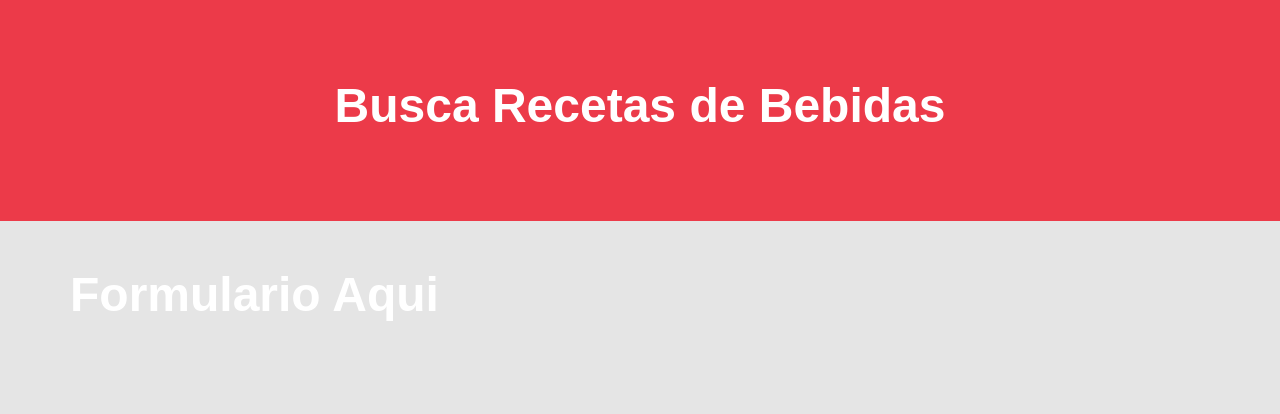
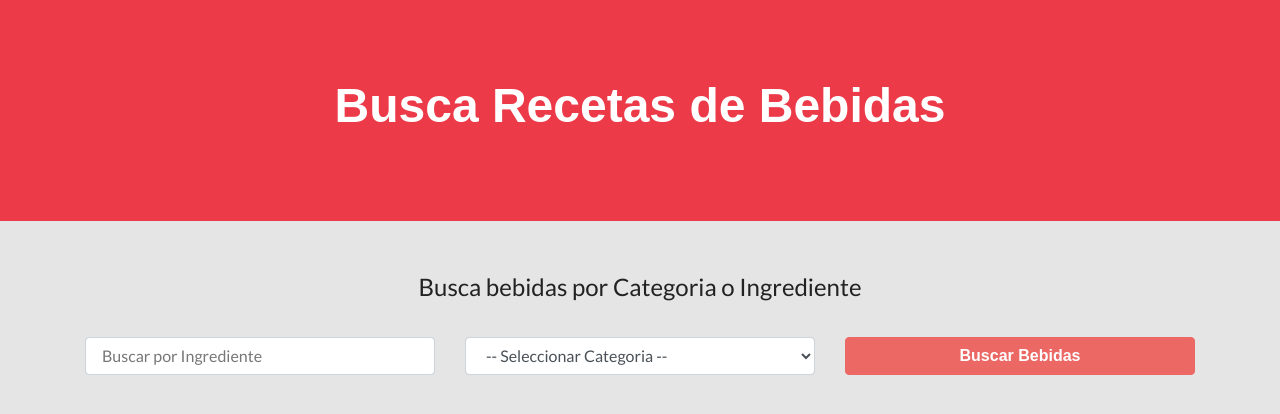
Before and after one commit to AlexanderAyra/app-bebidas, a React (Create React App) app: page / in a window 1280 px wide. Shown: the top 414 px of the page. Built offline with nearby package versions, Linux system fonts and the light colour scheme; a web font is replaced by a local one.

Commit message:
Creando el Formulario

```diff
--- a/src/components/Formulario.jsx
+++ b/src/components/Formulario.jsx
@@ -2,7 +2,41 @@
 
 const Formulario = () => {
     return(
-        <h1>Formulario Aqui</h1>
+        <form
+            className='col-12'
+        >
+            <fieldset className="text-center">
+                <legend>Busca bebidas por Categoria o Ingrediente</legend>
+            </fieldset>
+
+            <div className="row mt-4">
+                <div className="col-md-4">
+                    <input
+                        name='nombre'
+                        className='form-control'
+                        type='text'
+                        placeholder='Buscar por Ingrediente'
+                    />
+                </div>
+                <div className="col-md-4">
+                    <select
+                        className="form-control"
+                        name='categoria'
+                    >
+                        <option value="">-- Seleccionar Categoria --</option>
+                    </select>
+                </div>
+
+                <div className="col-md-4">
+                    <input
+                        type="submit"
+                        className="btn btn-block btn-primary"
+                        value='Buscar Bebidas'
+                    />
+                </div>
+            </div>
+
+        </form>
     )
 }
 
```
